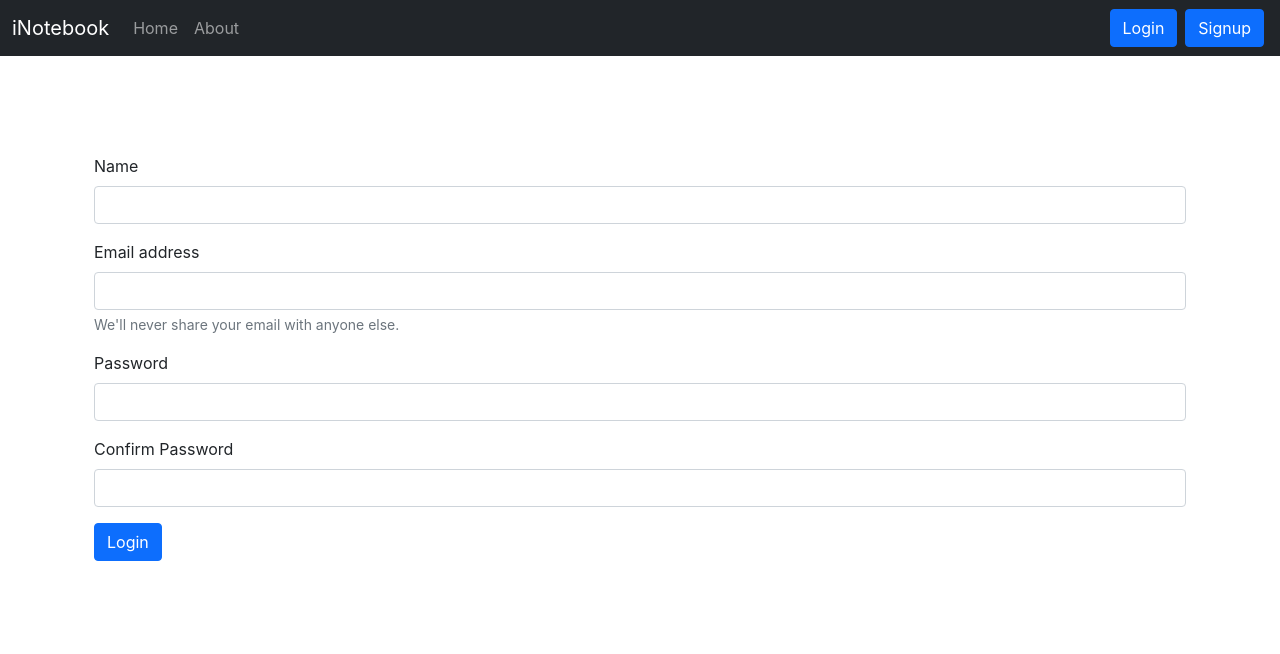
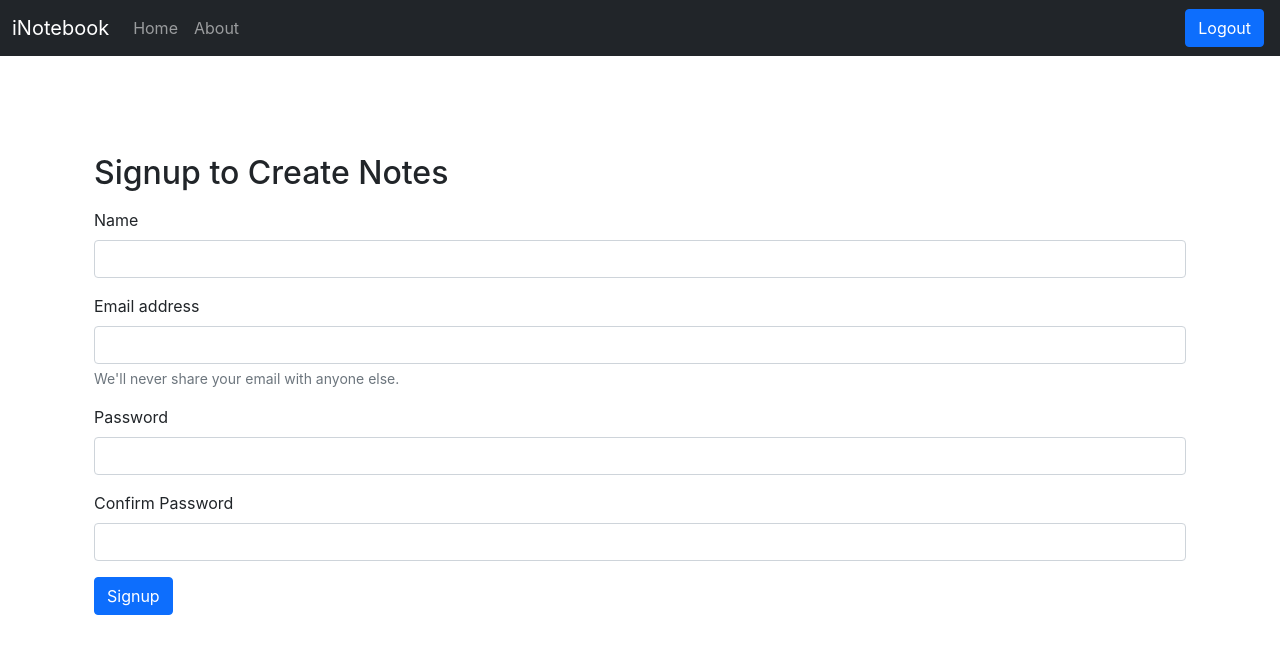
Before and after one commit to ParthG2912/iNoteBook-MERN, a React (Create React App) app: page /signup in a window 1280 px wide. Shown: the top 654 px of the page. Built offline with nearby package versions, Linux system fonts and the light colour scheme; sample sign-in values are in the browser's storage.

Commit message:
Notes access done.

```diff
--- a/src/components/Alert.js
+++ b/src/components/Alert.js
@@ -1,10 +1,11 @@
 import React from "react";
 
+export const capitalize = (word) => {
+    if (word === "danger") word = "error";
+    return word.charAt(0).toUpperCase() + word.slice(1);
+};
+
 function Alert(props) {
-    const capitalize = (word) => {
-        if (word === "danger") word = "error";
-        return word.charAt(0).toUpperCase() + word.slice(1);
-    };
     return (
         <div style={{ height: "50px" }}>
             {props.alert && (
--- a/src/components/Login.js
+++ b/src/components/Login.js
@@ -18,12 +18,11 @@ const Login = (props) => {
             }),
         });
         const json = await response.json();
-        console.log(json);
         if (json.success) {
             //save auth-token and redirect
             localStorage.setItem("token", json.authToken);
+            props.showAlert("Logged In Successfully", "success");
             navigate("/");
-            props.showAlert("Logged In Successfully", "success");
         } else {
             props.showAlert("Invalid Credentials!", "danger");
         }
@@ -35,6 +34,7 @@ const Login = (props) => {
 
     return (
         <div className="container my-5">
+            <h2 className="my-3">Login to Access Your Notes</h2>
             <form onSubmit={handleLogin}>
                 <div className="mb-3">
                     <label htmlFor="email" className="form-label">
--- a/src/components/Navbar.js
+++ b/src/components/Navbar.js
@@ -33,6 +33,19 @@ export const Navbar = () => {
                             </Link>
                         </li>
                     </ul>
+                    {localStorage.getItem("token") ? (
+                        <form className="d-flex">
+                            <Link
+                                to="/login"
+                                className="btn btn-primary mx-1"
+                                onClick={() => {
+                                    localStorage.removeItem("token");
+                                }}
+                                role="button">
+                                Logout
+                            </Link>
+                        </form>
+                    ) : (
                         <form className="d-flex">
                             <Link to="/login" className="btn btn-primary mx-1" role="button">
                                 Login
@@ -41,6 +54,7 @@ export const Navbar = () => {
                                 Signup
                             </Link>
                         </form>
+                    )}
                 </div>
             </div>
         </nav>
--- a/src/components/Noteitem.js
+++ b/src/components/Noteitem.js
@@ -1,5 +1,6 @@
 import React, { useContext } from "react";
 import noteContext from "../context/notes/noteContext";
+import { capitalize } from "./Alert";
 
 const Noteitem = (props) => {
     const { note, updateNote } = props;
@@ -11,14 +12,16 @@ const Noteitem = (props) => {
             <div className="card my-3">
                 <div className="card-body">
                     <div className="d-flex align-items-center">
-                        <h5 className="card-title">{note.title}</h5>
+                        <h5 className="card-title">{capitalize(note.title)}</h5>
                         <i
                             className="fas fa-trash-alt mx-2"
+                            style={{ color: "#dc0000" }}
                             onClick={() => {
                                 deleteNote(note._id);
                             }}></i>
                         <i
                             className="far fa-edit mx-2"
+                            style={{ color: "blue", "--fa-primary-color": "black" }}
                             onClick={() => {
                                 updateNote(note);
                             }}></i>
--- a/src/components/Notes.js
+++ b/src/components/Notes.js
@@ -2,13 +2,16 @@ import React, { useContext, useEffect, useRef, useState } from "react";
 import noteContext from "../context/notes/noteContext";
 import Noteitem from "./Noteitem";
 import AddNote from "./Addnote";
+import { useNavigate } from "react-router-dom";
 
 const Notes = () => {
     const context = useContext(noteContext);
     const { notes, fetchNotes, editNote } = context;
+    const navigate = useNavigate();
 
     useEffect(() => {
-        fetchNotes();
+        if (localStorage.getItem("token")) fetchNotes();
+        else navigate("/login");
         // eslint-disable-next-line
     }, []);
 
--- a/src/components/Signup.js
+++ b/src/components/Signup.js
@@ -21,13 +21,12 @@ const Signup = (props) => {
                 }),
             });
             const json = await response.json();
-            console.log(json);
 
             if (json.success) {
                 //save auth-token and redirect
                 localStorage.setItem("token", json.authToken);
+                props.showAlert("Account Created Successfully", "success");
                 navigate("/");
-                props.showAlert("Account Created Successfully", "success");
             } else {
                 props.showAlert("Invalid Details!", "danger");
             }
@@ -42,12 +41,13 @@ const Signup = (props) => {
 
     return (
         <div className="container my-5">
+            <h2 className="my-3">Signup to Create Notes</h2>
             <form onSubmit={handleSignup}>
                 <div className="mb-3">
                     <label htmlFor="name" className="form-label">
                         Name
                     </label>
-                    <input type="text" className="form-control" id="name" name="name" onChange={handleChange} value={credentials.name} minlength={5} required />
+                    <input type="text" className="form-control" id="name" name="name" onChange={handleChange} value={credentials.name} minLength={5} required />
                 </div>
                 <div className="mb-3">
                     <label htmlFor="email" className="form-label">
@@ -99,7 +99,7 @@ const Signup = (props) => {
                 </div>
 
                 <button type="submit" className="btn btn-primary">
-                    Login
+                    Signup
                 </button>
             </form>
         </div>
--- a/src/context/notes/NoteState.js
+++ b/src/context/notes/NoteState.js
@@ -13,8 +13,7 @@ const NoteState = (props) => {
             method: "GET",
             headers: {
                 "Content-Type": "application/json",
-                "auth-token":
-                    "eyJhbGciOiJIUzI1NiIsInR5cCI6IkpXVCJ9.eyJ1c2VyIjp7ImlkIjoiNjFlZWFjODcwYmYxMzM2ZWU1N2E1N2Y3In0sImlhdCI6MTY0MzExNzg5NH0.sJk0_BdOZlX_lkaGPHXnR_YlSGbuYb9UGt00n4Ziaho",
+                "auth-token": localStorage.getItem("token"),
             },
         });
         const json = await response.json();
@@ -29,8 +28,7 @@ const NoteState = (props) => {
             method: "POST",
             headers: {
                 "Content-Type": "application/json",
-                "auth-token":
-                    "eyJhbGciOiJIUzI1NiIsInR5cCI6IkpXVCJ9.eyJ1c2VyIjp7ImlkIjoiNjFlZWFjODcwYmYxMzM2ZWU1N2E1N2Y3In0sImlhdCI6MTY0MzExNzg5NH0.sJk0_BdOZlX_lkaGPHXnR_YlSGbuYb9UGt00n4Ziaho",
+                "auth-token": localStorage.getItem("token"),
             },
 
             body: JSON.stringify({ title, description, tag }),
@@ -48,8 +46,7 @@ const NoteState = (props) => {
             method: "DELETE",
             headers: {
                 "Content-Type": "application/json",
-                "auth-token":
-                    "eyJhbGciOiJIUzI1NiIsInR5cCI6IkpXVCJ9.eyJ1c2VyIjp7ImlkIjoiNjFlZWFjODcwYmYxMzM2ZWU1N2E1N2Y3In0sImlhdCI6MTY0MzExNzg5NH0.sJk0_BdOZlX_lkaGPHXnR_YlSGbuYb9UGt00n4Ziaho",
+                "auth-token": localStorage.getItem("token"),
             },
         });
         // eslint-disable-next-line
@@ -69,8 +66,7 @@ const NoteState = (props) => {
             method: "PUT",
             headers: {
                 "Content-Type": "application/json",
-                "auth-token":
-                    "eyJhbGciOiJIUzI1NiIsInR5cCI6IkpXVCJ9.eyJ1c2VyIjp7ImlkIjoiNjFlZWFjODcwYmYxMzM2ZWU1N2E1N2Y3In0sImlhdCI6MTY0MzExNzg5NH0.sJk0_BdOZlX_lkaGPHXnR_YlSGbuYb9UGt00n4Ziaho",
+                "auth-token": localStorage.getItem("token"),
             },
 
             body: JSON.stringify({ title, description, tag }),
```
Lines whose indentation alone changed are shown as unchanged.
